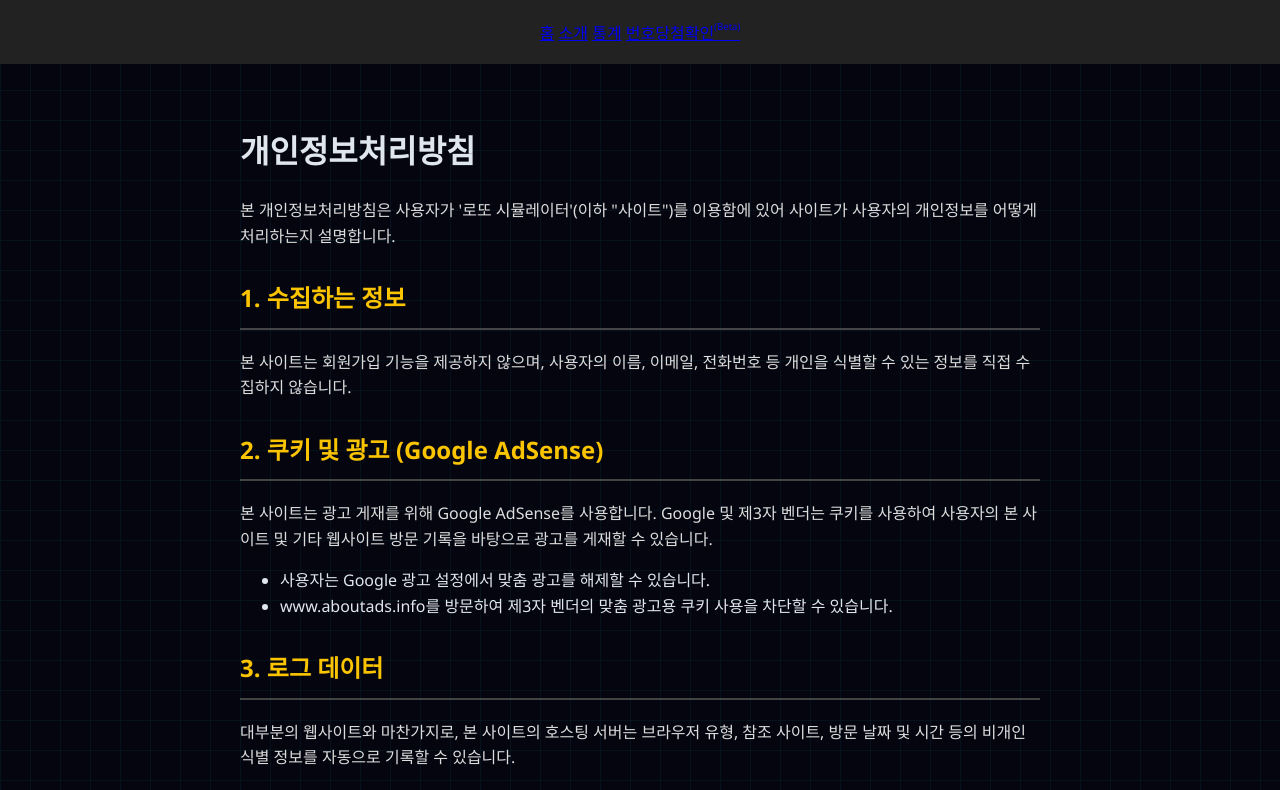
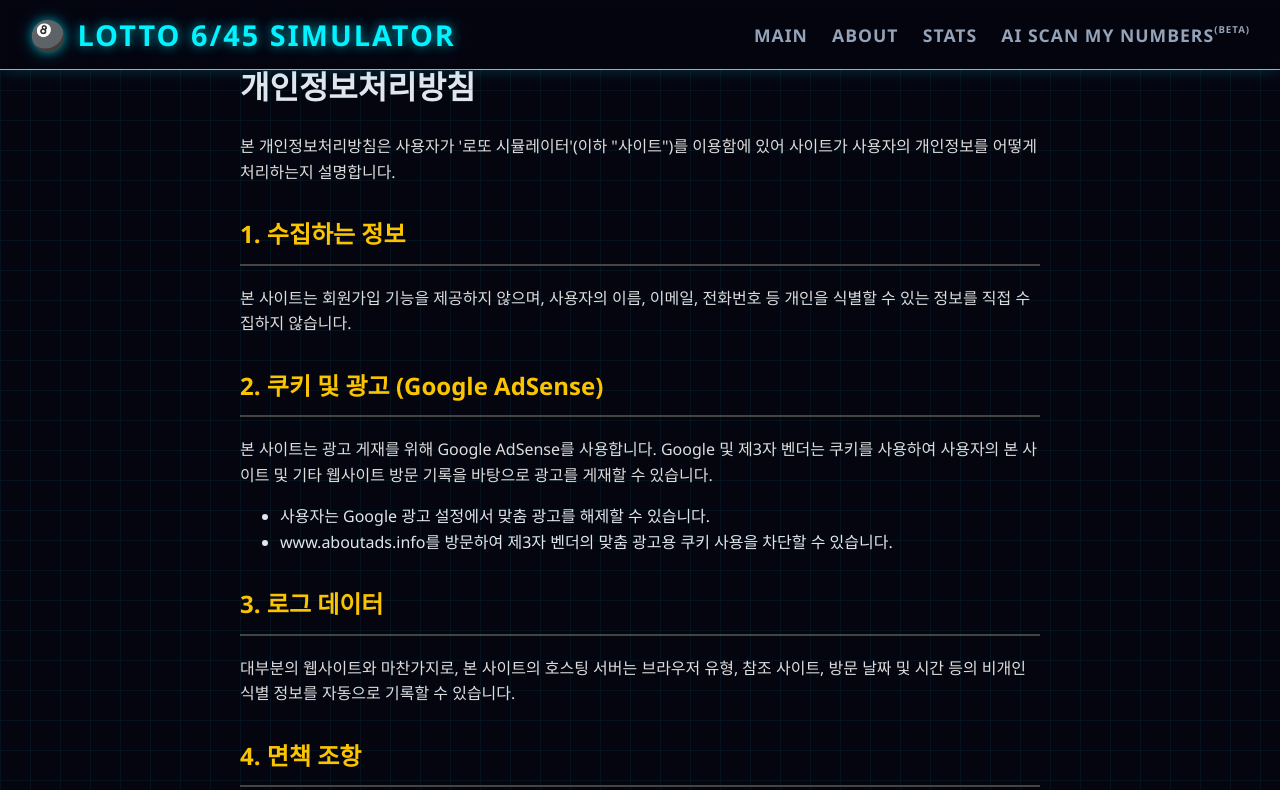
Before and after one commit to mcbinking/lotto_simulation, a plain HTML site: page privacy.html in a window 1280 px wide. Shown: the top 790 px of the page. Drawn offline with Linux system fonts and the light colour scheme.

Commit message:
Update logo and nav tabs to English, fix dark mode, and preserve original content

```diff
--- a/privacy.html
+++ b/privacy.html
@@ -12,14 +12,16 @@
     </style>
 </head>
 <body>
-    <header style="background: #222; padding: 20px; text-align: center;">
+    <header class="main-header">
+        <div class="logo">🎱 Lotto 6/45 Simulator</div>
+        <div class="settings-group">
             <nav>
-                <a href="index.html">홈</a>
-                <a href="about.html">소개</a>
-                <a href="stats.html">통계</a>
-                <a href="scan.html">번호당첨확인<span style="font-size:0.6rem; vertical-align:top;">(Beta)</span></a>
+                <a href="index.html">Main</a>
+                <a href="about.html">About</a>
+                <a href="stats.html">Stats</a>
+                <a href="scan.html">AI Scan My Numbers<span style="font-size:0.6rem; vertical-align:top;">(Beta)</span></a>
             </nav>
-
+        </div>
     </header>
 
     <div class="content-section">
```
Also changed, not shown: about.html (+5 -5 lines), index.html (+5 -5 lines), scan.html (+5 -5 lines), stats.html (+5 -7 lines).
